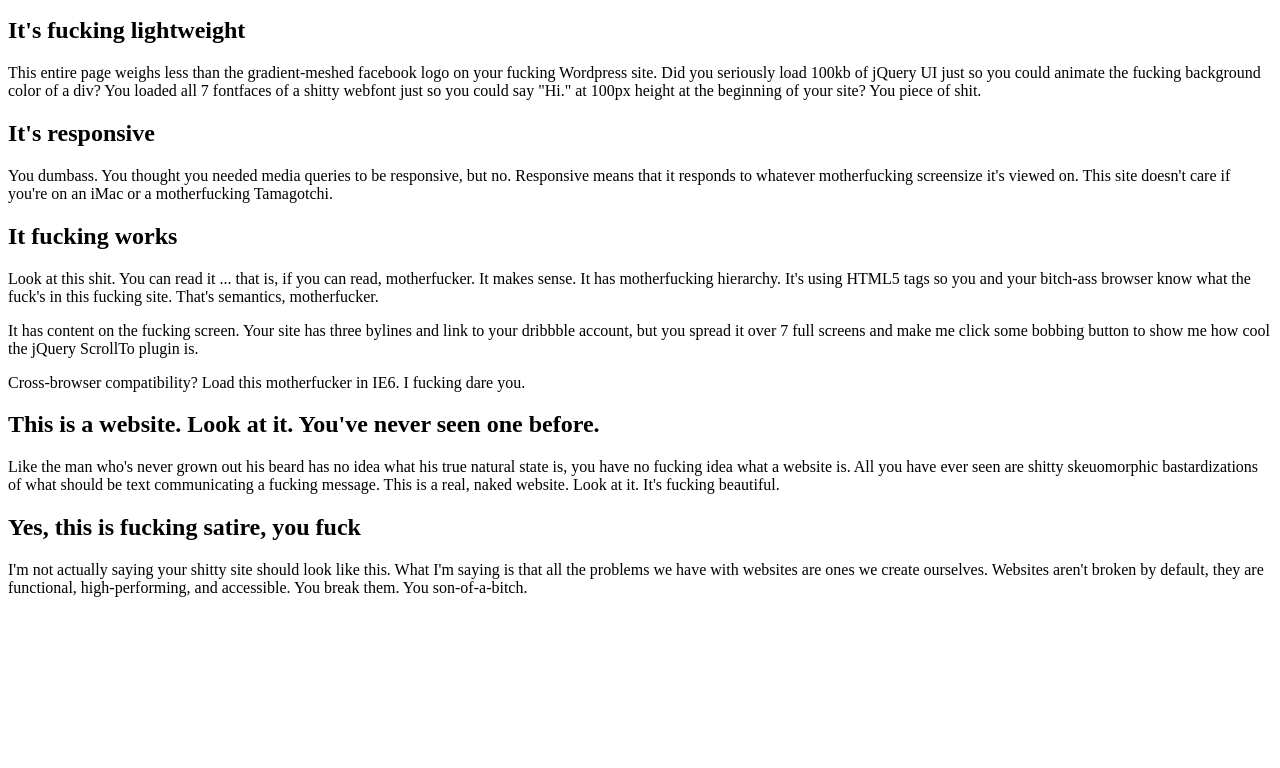
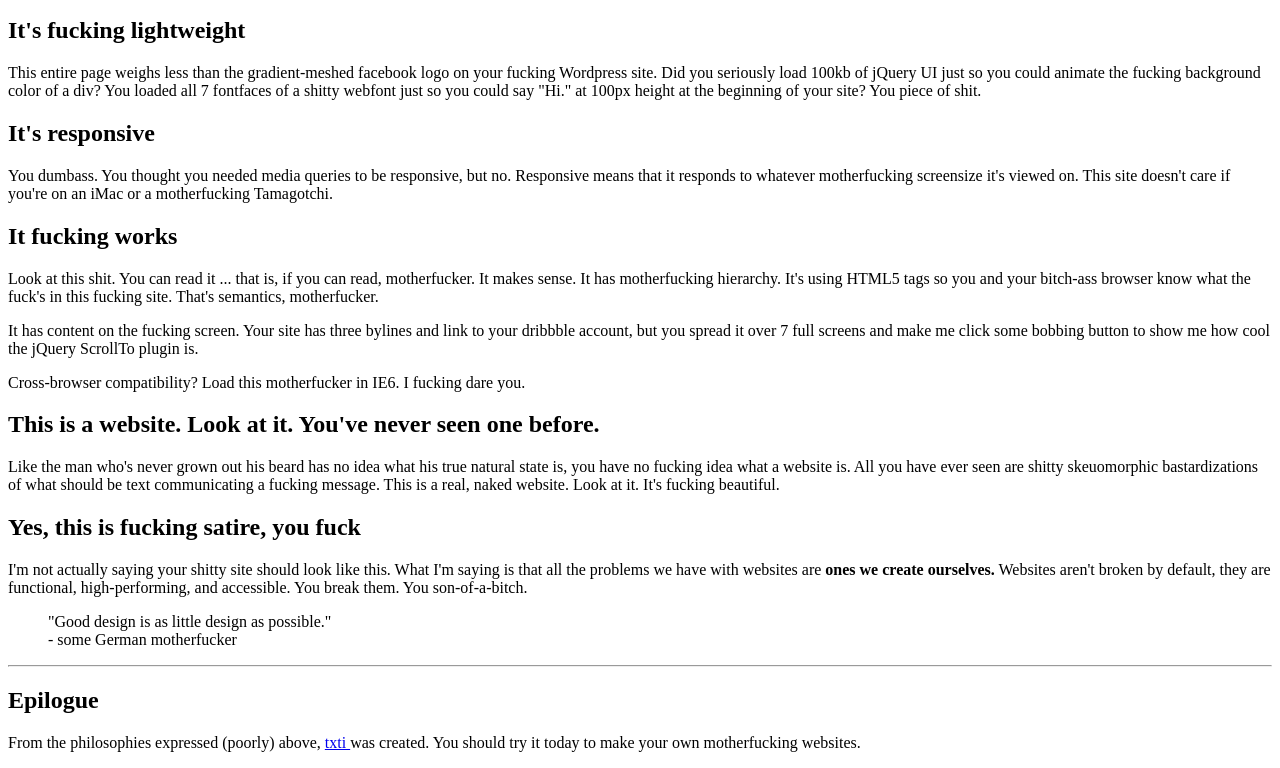
Before and after one commit to js1994l/MotherFuckingWebsite, a plain HTML site: page index.html in a window 1280 px wide. Shown: the part 435-1203 px from the top of the page. Before the commit the page ends 1048 px from the top, so only its background shows below. Drawn offline with Linux system fonts and the light colour scheme.

Commit message:
Update index.html

```diff
--- a/index.html
+++ b/index.html
@@ -1,4 +1,8 @@
 <html>
+	<meta charset="utf-8">
+	<title>Motherfuckerwebsite</title>
+
+<body>
 	<h1> This is a motherfucking website. </h1>
 		<p>And it's fucking perfect.</p>
 	<h2>Seriously, what the fuck else do you want?</h2>
@@ -24,5 +28,11 @@
 	<h2>This is a website. Look at it. You've never seen one before.</h2>
 		<p>Like the man who's never grown out his beard has no idea what his true natural state is, you have no fucking idea what a website is. All you have ever seen are shitty skeuomorphic bastardizations of what should be text communicating a fucking message. This is a real, naked website. Look at it. It's fucking beautiful.</p>
 	<h2>Yes, this is fucking satire, you fuck</h2>
-		<p>I'm not actually saying your shitty site should look like this. What I'm saying is that all the problems we have with websites are ones we create ourselves. Websites aren't broken by default, they are functional, high-performing, and accessible. You break them. You son-of-a-bitch.</p>
+		<p>I'm not actually saying your shitty site should look like this. What I'm saying is that all the problems we have with websites are <strong>ones we create ourselves.</strong>  Websites aren't broken by default, they are functional, high-performing, and accessible. You break them. You son-of-a-bitch.</p>
+		<blockquote>"Good design is as little design as possible." <br/>- some German motherfucker </blockquote>
+		<hr>
+	<h2>Epilogue</h2>
+		<p>From the philosophies expressed (poorly) above, <a href=http://txti.es/> txti </a>was created. You should try it today to make your own motherfucking websites.</p>
+</body>
+
 <html/>
```
